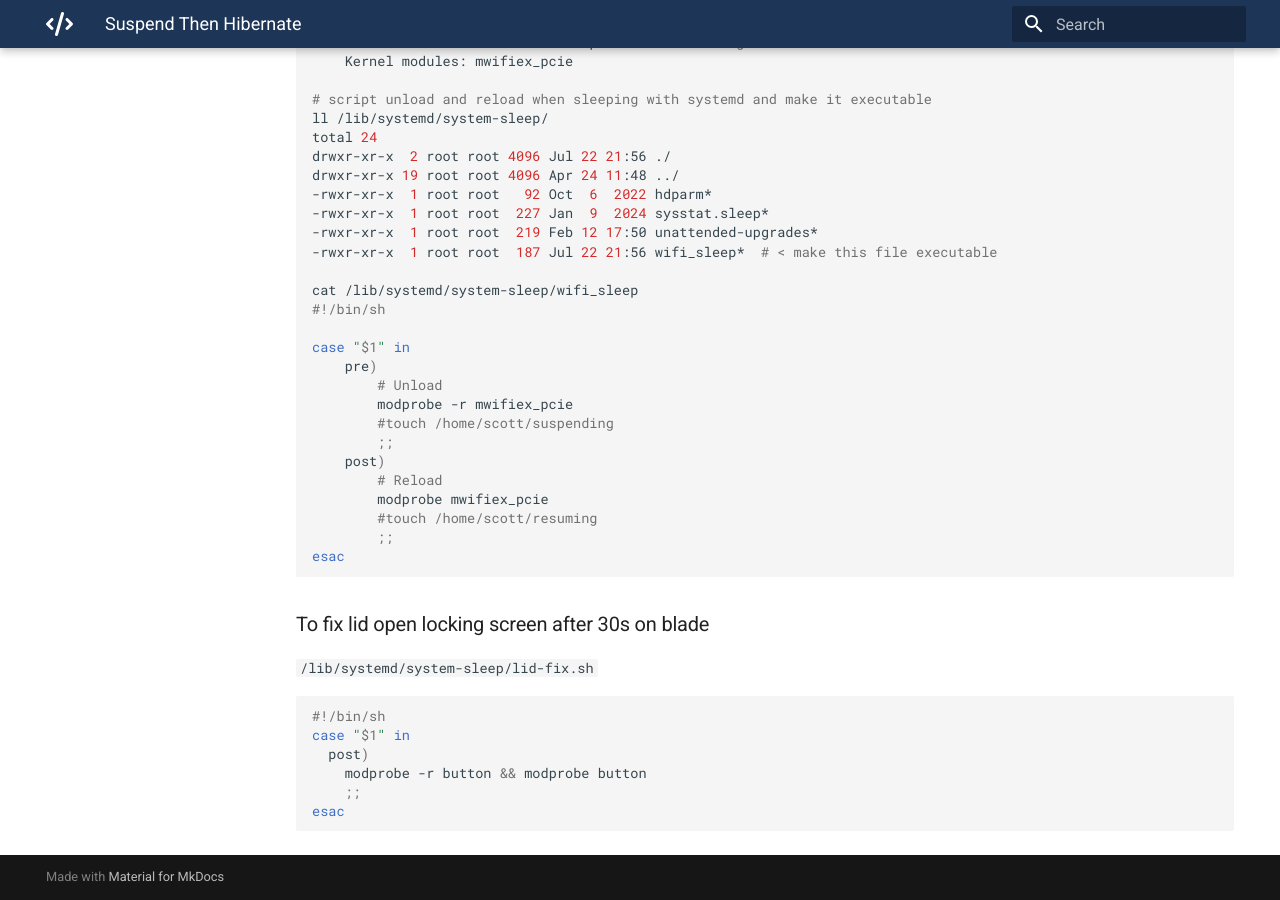
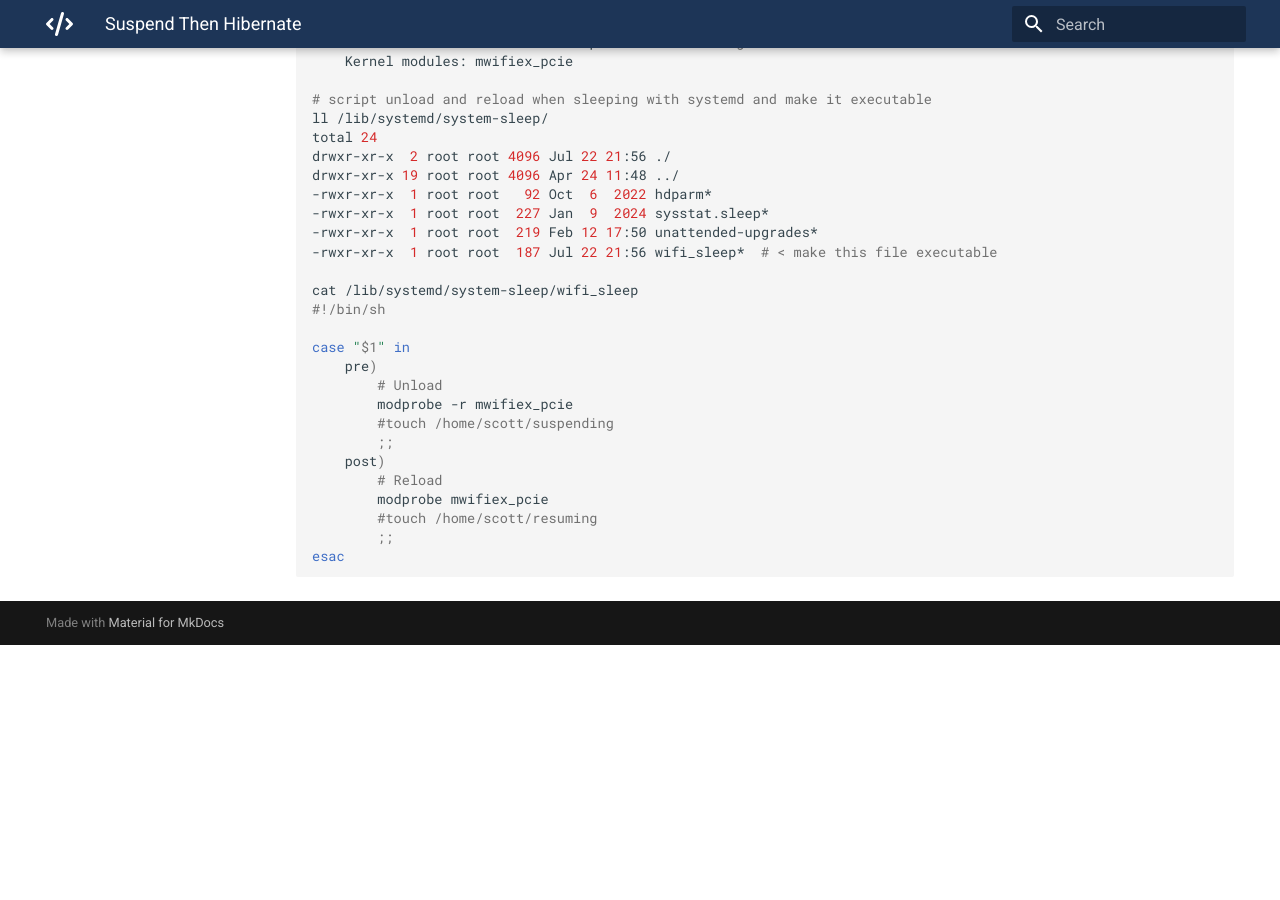
Before and after one commit to mrhockeymonkey/mrhockeymonkey.github.io, an MkDocs documentation site: the page built from docs/Ubuntu/suspend-then-hibernate.md, in a window 1280 px wide and 900 px high, scrolled down 1246 px. Built offline with MkDocs 1.6.1 and Material for MkDocs 9.7.7, drawn with Linux system fonts in a browser that asks for light colours; after the commit the page ends 1891 px from its top, so only the background shows below that.

Commit message:
Update suspend-then-hibernate.md

````diff
--- a/docs/Ubuntu/suspend-then-hibernate.md
+++ b/docs/Ubuntu/suspend-then-hibernate.md
@@ -88,16 +88,3 @@ esac
 
 
 ```
-
-### To fix lid open locking screen after 30s on blade
-
-`/lib/systemd/system-sleep/lid-fix.sh`
-
-```bash
-#!/bin/sh
-case "$1" in
-  post)
-    modprobe -r button && modprobe button
-    ;;
-esac
-```
````
